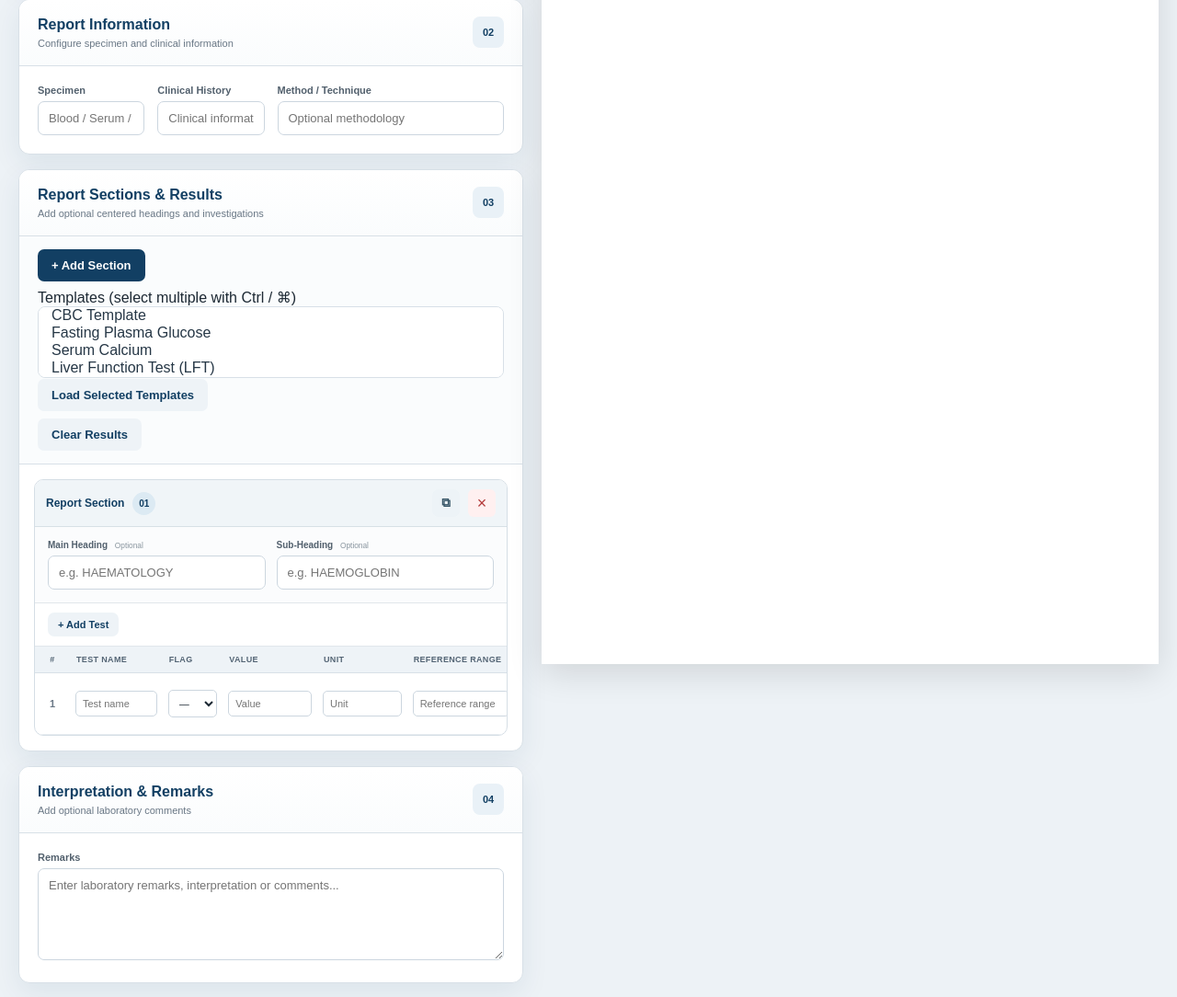
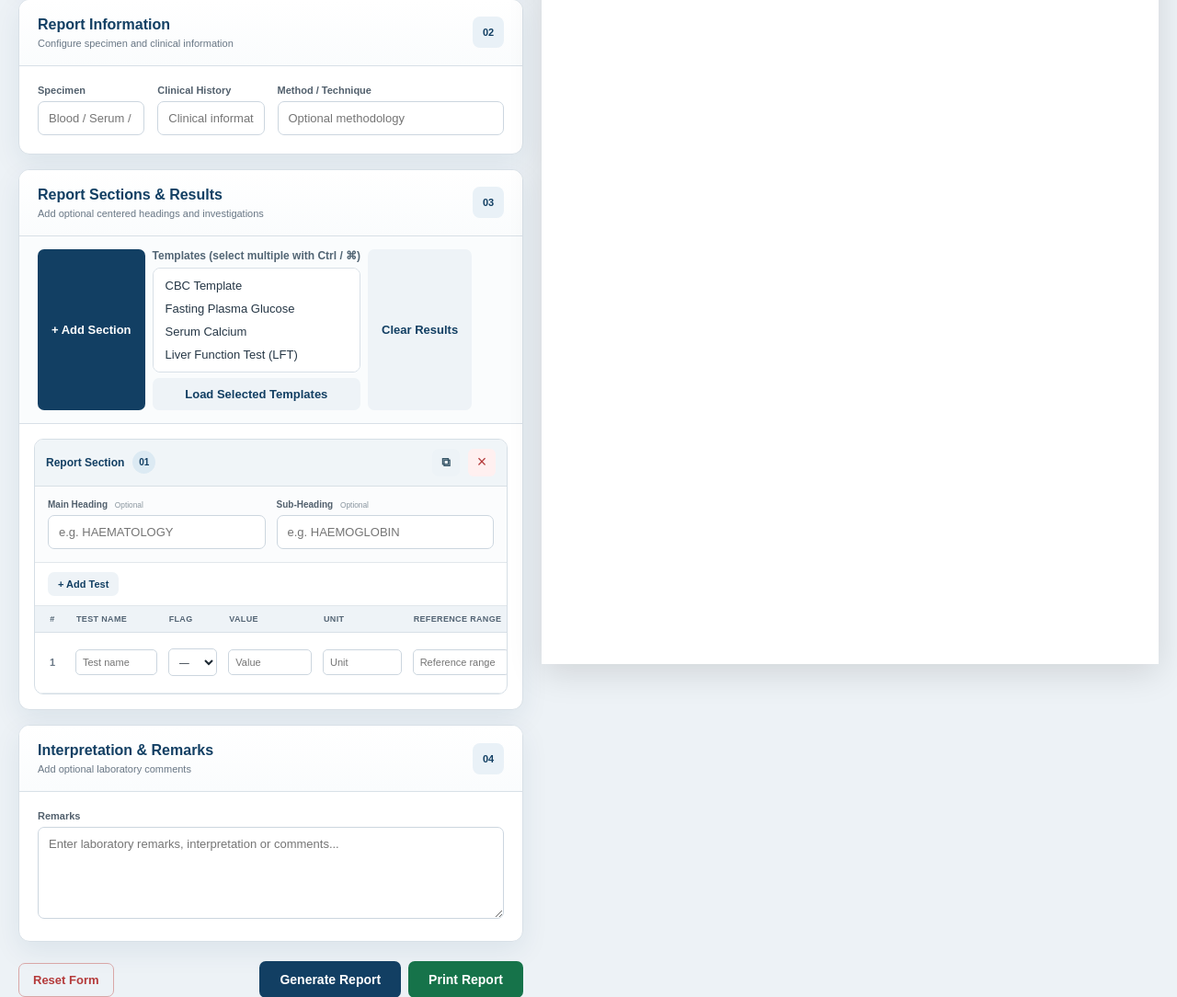
Before and after one commit to shreebalaji767/PATHOLOGY-REPORT-APP, a Flask app: page / in a window 1280 px wide. Shown: the part 510-1594 px from the top of the page at 92% size. Run offline with Flask 3, Linux system fonts and the light colour scheme.

Commit message:
Style multi-template selection controls

```diff
--- a/static/css/pathology.css
+++ b/static/css/pathology.css
@@ -2923,3 +2923,43 @@ textarea {
 .test-remarks-report-cell strong {
     color: #405766;
 }
+
+
+/* Multi-template selector */
+.quick-template-picker {
+    display: flex;
+    flex-direction: column;
+    align-items: stretch;
+    gap: 6px;
+    min-width: 220px;
+    max-width: 300px;
+}
+
+.quick-template-picker label {
+    font-size: 12px;
+    font-weight: 700;
+    color: var(--text-muted, #526574);
+}
+
+.quick-template-select {
+    width: 100%;
+    min-height: 104px;
+    padding: 6px;
+    border: 1px solid var(--border, #d6dee5);
+    border-radius: 8px;
+    background: #fff;
+    color: #263746;
+    font: inherit;
+    font-size: 13px;
+}
+
+.quick-template-select option {
+    padding: 5px 7px;
+}
+
+@media (max-width: 750px) {
+    .quick-template-picker {
+        width: 100%;
+        max-width: none;
+    }
+}
```
